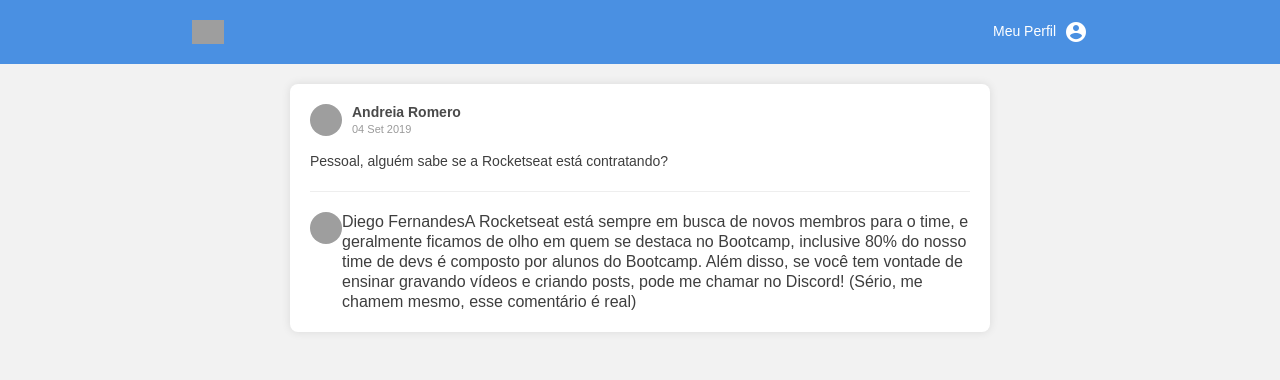
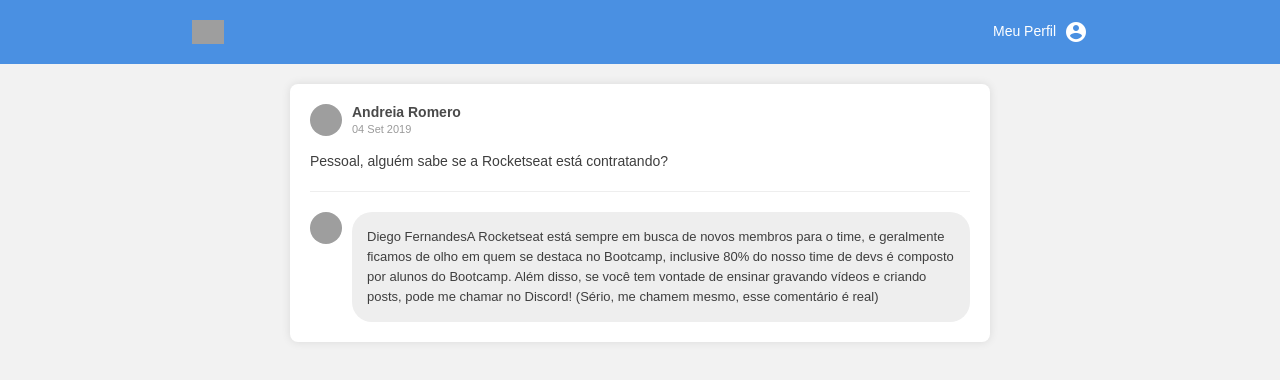
Before and after one commit to iarlenaquiles/facebook-reactjs, a React app: page / in a window 1280 px wide. Shown: the top 380 px of the page. Built offline with nearby package versions, Linux system fonts and the light colour scheme; grey boxes are pictures that could not be loaded.

Commit message:
criando css do comments

```diff
--- a/src/App.css
+++ b/src/App.css
@@ -112,3 +112,11 @@ nav > div i {
   margin-top: 20px;
   display: flex;
 }
+
+.comment p {
+  border-radius: 20px;
+  background: #eeeeee;
+  margin-left: 10px;
+  padding: 15px;
+  font-size: 13px;
+}
```
